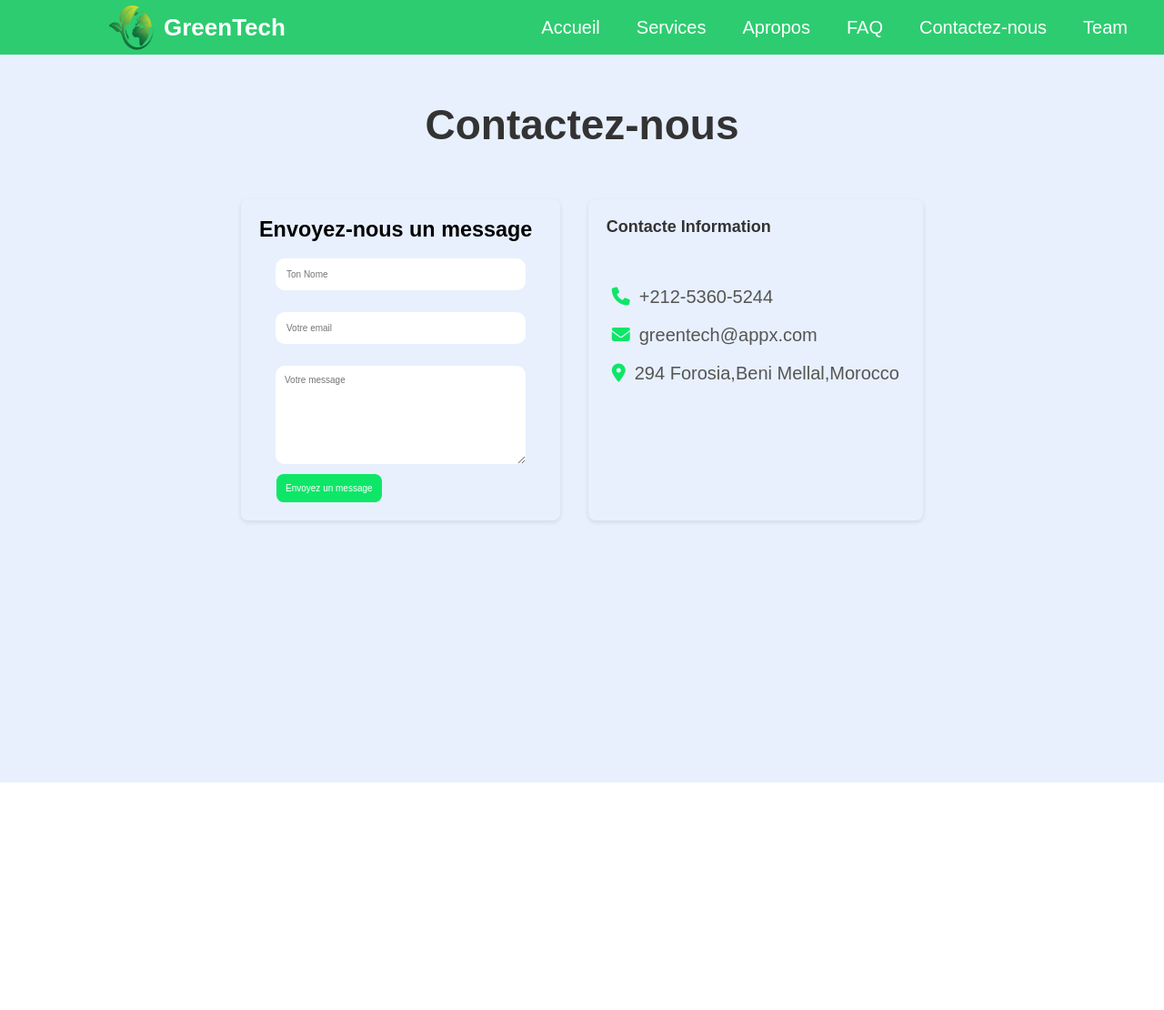
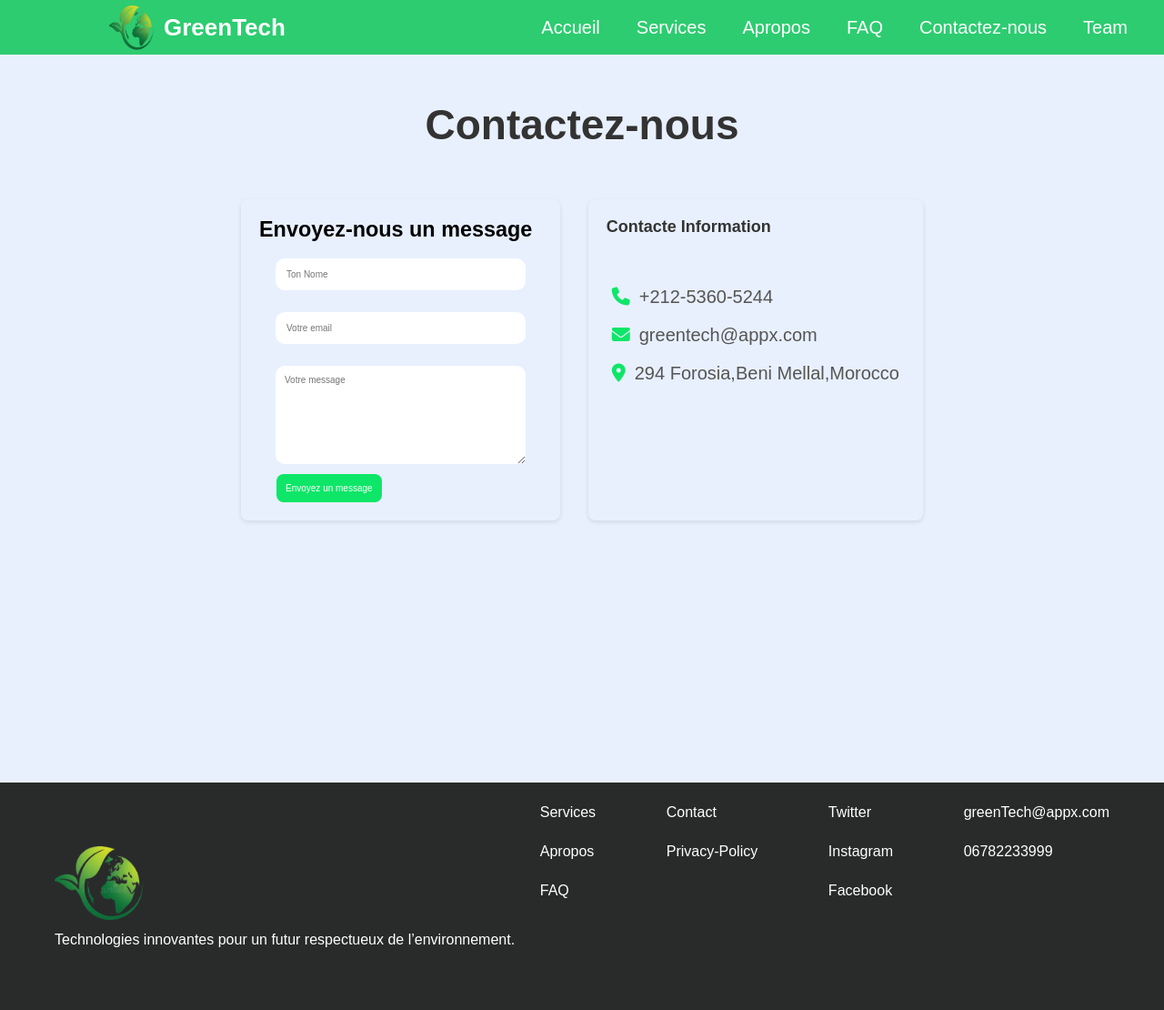
Before and after one commit to simodev744/GreenTech, a plain HTML site: page contact.html in a window 1280 px wide. Shown: the whole page at 91% size. Before the commit the page ends 860 px from the top, so only its background shows below. Drawn offline with Linux system fonts and the light colour scheme.

Commit message:
Footer a page contactez-nous

```diff
--- a/contact.html
+++ b/contact.html
@@ -59,5 +59,40 @@
             </div>
         </div>
     </section>
+
+    <footer>
+        <div  class="footer-container">
+
+            <img src="assets/images/logo.png" width="" alt="logo">
+            <p>Technologies innovantes pour un futur respectueux de l’environnement.</p>
+
+        </div>
+
+        <div>
+    <ul>
+        <li><a href="services.html">Services</a></li>
+        <li><a href="Apropos.html">Apropos</a></li>
+        <li><a href="faq.html">FAQ</a></li>
+    </ul>
+        </div>
+
+        <ul>
+            <li><a href="contact.html">Contact</a></li>
+            <li><a href="#privacy-policy">Privacy-Policy</a></li>
+        </ul>
+        <div>
+            <ul>
+                <li><a href="apropos.html">Twitter</a></li>
+                <li><a href="services.html">Instagram</a></li>
+                <li><a href="faq.html">Facebook</a></li>
+            </ul>
+        </div>
+        <div>
+            <ul>
+                <li><a href="#">greenTech@appx.com</a></li>
+                <li><a href="#">06782233999</a></li>
+            </ul>
+        </div>
+       </footer>
 </body>
 </html>
```
